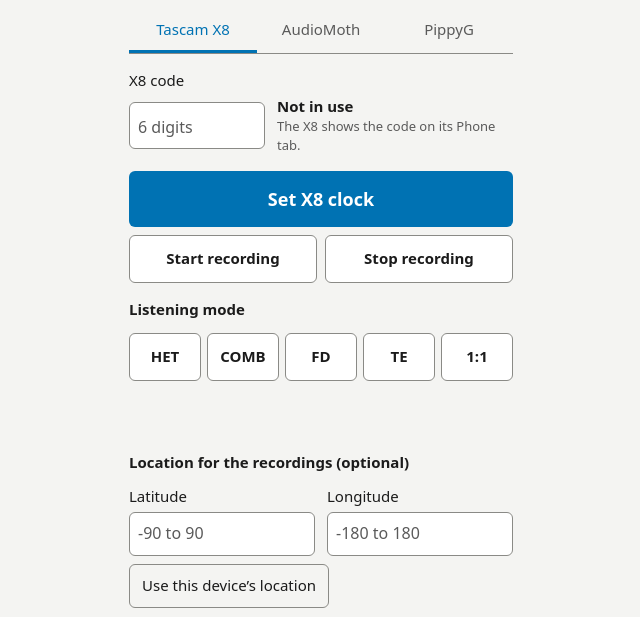
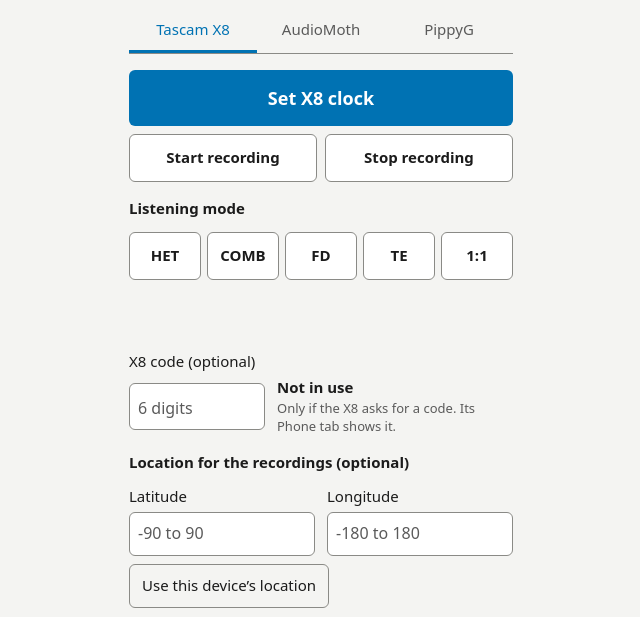
Before and after one commit to pengowray/batchi-chime, a plain HTML site: page index.html in a window 1280 px wide. Shown: the part 140-757 px from the top of the page, without its empty margins (319-959 px from the left). Drawn offline with Linux system fonts and the light colour scheme.

Commit message:
Tascam X8 tab: the X8 code is optional and below the commands; a line above them shows a code in use

```diff
--- a/index.html
+++ b/index.html
@@ -5,7 +5,7 @@
 <meta name="viewport" content="width=device-width, initial-scale=1">
 <meta name="color-scheme" content="light dark">
 <title>Bat Recorder Setup</title>
-<link rel="stylesheet" href="setup.css?v=7">
+<link rel="stylesheet" href="setup.css?v=8">
 </head>
 <body>
 <main>
@@ -24,14 +24,7 @@
   </div>
 
   <section id="panel-x8" role="tabpanel" aria-labelledby="tab-x8" hidden>
-    <div class="code-row" id="x8-code-row">
-      <label for="x8-code">X8 code</label>
-      <input id="x8-code" type="text" inputmode="numeric" autocomplete="off" maxlength="9" placeholder="6 digits" aria-describedby="x8-code-state">
-      <p class="code-state" id="x8-code-state" role="status">
-        <strong><svg viewBox="0 0 16 16" width="14" height="14" aria-hidden="true" hidden><path d="M2.5 8.5l3.5 3.5 7.5-8" fill="none" stroke="currentColor" stroke-width="2.2" stroke-linecap="round" stroke-linejoin="round"/></svg><span id="x8-code-state-name"></span></strong>
-        <span id="x8-code-state-detail"></span>
-      </p>
-    </div>
+    <p class="code-banner" id="x8-code-banner" hidden><svg viewBox="0 0 16 16" width="14" height="14" aria-hidden="true"><path d="M2.5 8.5l3.5 3.5 7.5-8" fill="none" stroke="currentColor" stroke-width="2.2" stroke-linecap="round" stroke-linejoin="round"/></svg><span id="x8-code-banner-text"></span></p>
     <button class="send" id="x8-clock" type="button"></button>
     <div class="remote-buttons">
       <button class="command" id="x8-start" type="button"></button>
@@ -46,6 +39,15 @@
       <button class="command" type="button" data-mode="6">1:1</button>
     </div>
     <p class="status" id="x8-remote-status" role="status"></p>
+
+    <div class="code-row" id="x8-code-row">
+      <label for="x8-code">X8 code (optional)</label>
+      <input id="x8-code" type="text" inputmode="numeric" autocomplete="off" maxlength="9" placeholder="6 digits" aria-describedby="x8-code-state">
+      <p class="code-state" id="x8-code-state" role="status">
+        <strong><svg viewBox="0 0 16 16" width="14" height="14" aria-hidden="true" hidden><path d="M2.5 8.5l3.5 3.5 7.5-8" fill="none" stroke="currentColor" stroke-width="2.2" stroke-linecap="round" stroke-linejoin="round"/></svg><span id="x8-code-state-name"></span></strong>
+        <span id="x8-code-state-detail"></span>
+      </p>
+    </div>
 
     <h3>Location for the recordings (optional)</h3>
     <div class="fields">
@@ -202,6 +204,6 @@
 <script src="audiomothchime_connector.js?v=4"></script>
 <script src="pippyg_chirp.js?v=4"></script>
 <script src="x8_remote.js?v=2"></script>
-<script src="setup.js?v=8"></script>
+<script src="setup.js?v=9"></script>
 </body>
 </html>
--- a/setup.css
+++ b/setup.css
@@ -158,6 +158,9 @@ h3 { margin: 0 0 12px; font-size: 15px; font-weight: 600; }
 .code-row input::placeholder { font-size: 16px; font-weight: 400; letter-spacing: 0; }
 .code-state { margin: 0; min-height: calc(3 * 1.45em); color: var(--muted); font-size: 13px; }
 .code-state strong { display: flex; align-items: center; gap: 4px; color: var(--text); font-size: 15px; }
+/* Most X8s ask for no code, so the field is below the commands. While a code is in use,
+   this line above the commands says so, where it is seen at every press. */
+.code-banner { display: flex; align-items: center; gap: 6px; margin: 0 0 8px; color: var(--accent); font-weight: 600; font-variant-numeric: tabular-nums; }
 .code-row[data-state="in-use"] input { border-color: var(--accent); box-shadow: inset 0 0 0 1px var(--accent); }
 .code-row[data-state="in-use"] strong { color: var(--accent); }
 .code-row[data-state="short"] strong { color: var(--rec); }
--- a/setup.js
+++ b/setup.js
@@ -26,7 +26,8 @@
             return name + ': chime played ' + how + '. Listen for ' + notes + ' from the X8.';
         },
         codeUnused: 'Not in use',
-        codeUnusedDetail: 'The X8 shows the code on its Phone tab.',
+        codeUnusedDetail: 'Only if the X8 asks for a code. Its Phone tab shows it.',
+        codeBanner: function (code) { return 'Code ' + codeText(code) + ' in use'; },
         codeInUse: 'In use',
         codeInUseDetail: 'Sent with every command.',
         codeShort: 'Needs 6 digits',
@@ -463,6 +464,7 @@
         }
         const code = readCode(panel);
         if (code === undefined) return;
+        showCodeBanner();
         const location = readLocation(panel, 'x8-lat', 'x8-lon');
         if (location === undefined) return;
         panel.button.textContent = TEXT.remoteCancel;
@@ -535,6 +537,14 @@
         element('x8-code-row').querySelector('svg').toggleAttribute('hidden', state !== 'in-use');
         element('x8-code-state-name').textContent = state === 'unused' ? TEXT.codeUnused : state === 'short' ? TEXT.codeShort : TEXT.codeInUse;
         element('x8-code-state-detail').textContent = state === 'in-use' ? TEXT.codeInUseDetail : TEXT.codeUnusedDetail;
+    }
+
+    /* Above the command buttons while a code is in use. It follows the field when the
+       field is left, not at each key, so the buttons do not move while the code is typed. */
+    function showCodeBanner() {
+        const digits = window.X8Remote.codeDigits(element('x8-code').value.trim());
+        element('x8-code-banner').hidden = digits === null;
+        if (digits !== null) element('x8-code-banner-text').textContent = TEXT.codeBanner(digits);
     }
 
     /* Returns { latitude, longitude }, both null when both fields are blank. */
@@ -881,6 +891,8 @@
        where it can be seen, and the X8's screen shows the new one when it refuses the old. */
     element('x8-code').value = typeof saved.x8Code === 'string' ? saved.x8Code : '';
     showCodeState();
+    showCodeBanner();
+    element('x8-code').addEventListener('change', showCodeBanner);
     element('x8-code').addEventListener('input', function () {
         showCodeState();
         saved.x8Code = element('x8-code').value.trim();
```
